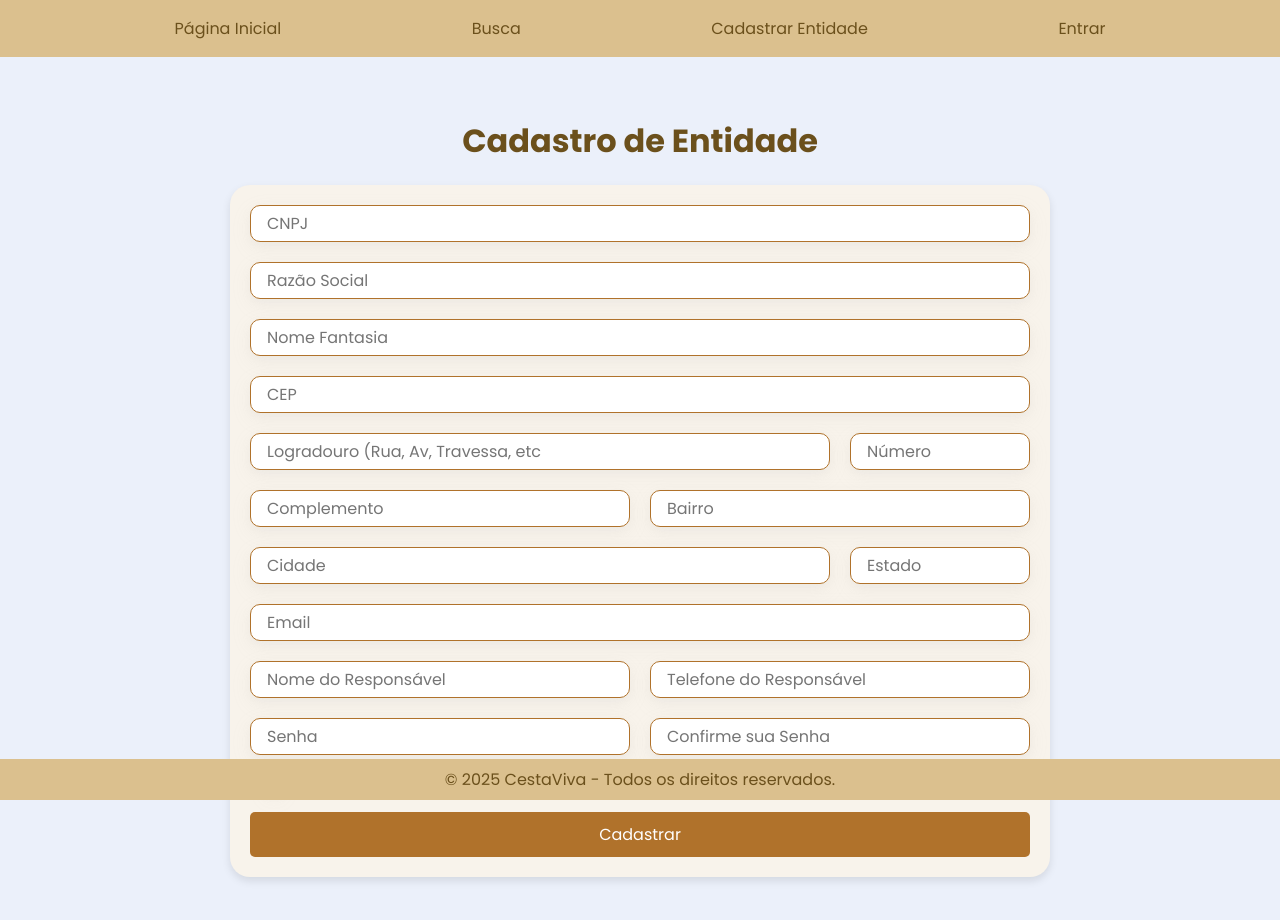
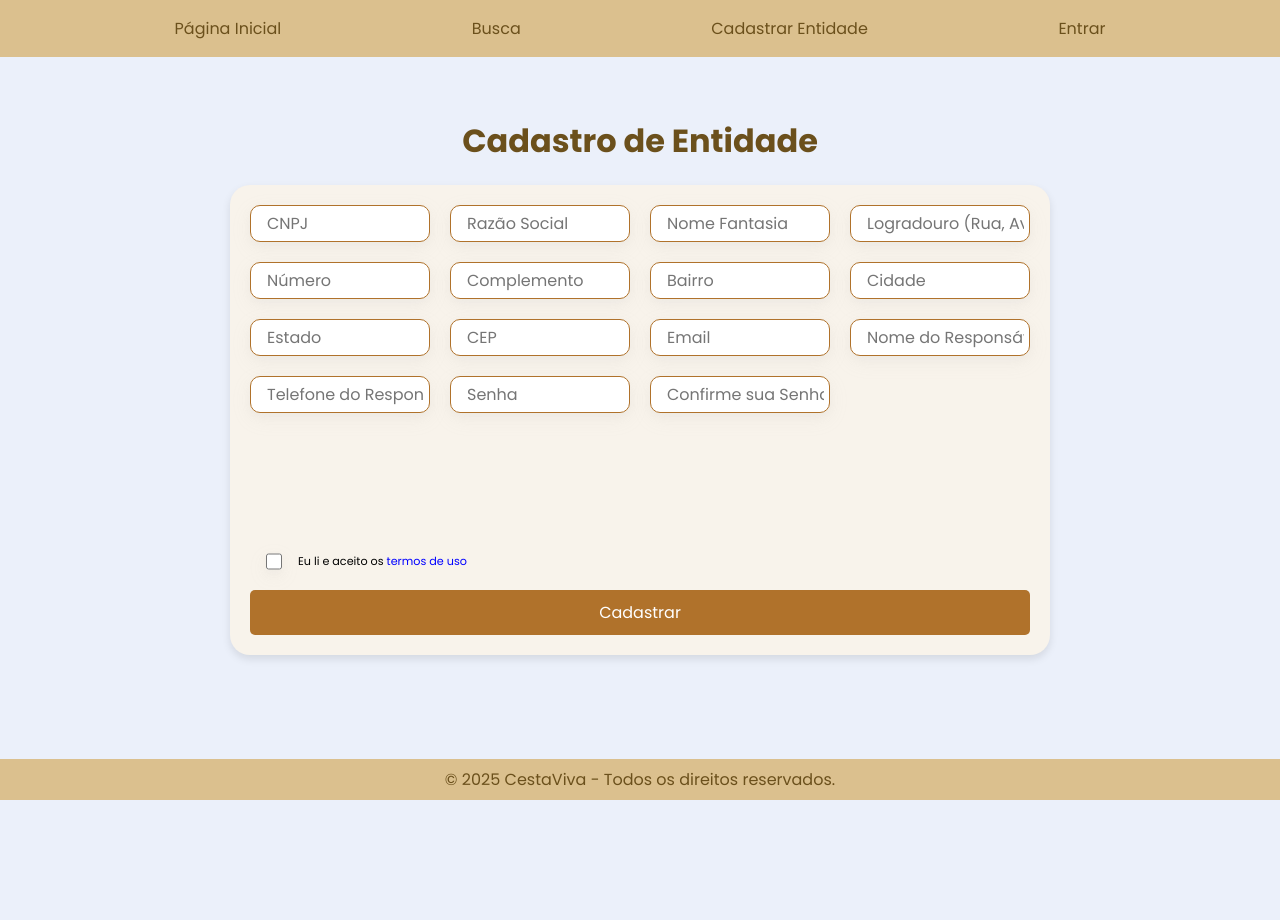
Before and after one commit to Amicuchi/CestaViva, a React (Vite) app: page /cadastro-entidade in a window 1280 px wide. Shown: the top 920 px of the page. After the commit the page ends 800 px from the top, so only its background shows below. Built offline with nearby package versions, Linux system fonts and the light colour scheme; no server answers.

Commit message:
chore(CadastroEntidades): Atualização dos nomes dos campos no CSS para o padrão do HTML

```diff
--- a/src/pages/CadastroEntidade/CadastroEntidade.css
+++ b/src/pages/CadastroEntidade/CadastroEntidade.css
@@ -22,35 +22,35 @@
         "button button button button";
 }
 
-input[name="CNPJ"] { grid-area: cnpj; }
+input[name="cnpj"] { grid-area: cnpj; }
 
-input[name="RazaoSocial"] { grid-area: razaoSocial; }
+input[name="razaoSocial"] { grid-area: razaoSocial; }
 
-input[name="NomeFantasia"] { grid-area: nomeFantasia; }
+input[name="nomeFantasia"] { grid-area: nomeFantasia; }
 
-input[name="EnderecoRua"] { grid-area: enderecoRua; }
+input[name="enderecoCep"] { grid-area: enderecoCep; }
 
-input[name="EnderecoNum"] { grid-area: enderecoNum; }
+input[name="enderecoRua"] { grid-area: enderecoRua; }
 
-input[name="EnderecoComp"] { grid-area: enderecoComp; }
+input[name="enderecoNum"] { grid-area: enderecoNum; }
 
-input[name="EnderecoBairro"] { grid-area: enderecoBairro; }
+input[name="enderecoComp"] { grid-area: enderecoComp; }
 
-input[name="EnderecoCidade"] { grid-area: enderecoCidade; }
+input[name="enderecoBairro"] { grid-area: enderecoBairro; }
 
-input[name="EnderecoEstado"] { grid-area: enderecoEstado; }
+input[name="enderecoCidade"] { grid-area: enderecoCidade; }
 
-input[name="EnderecoCep"] { grid-area: enderecoCep; }
+input[name="enderecoEstado"] { grid-area: enderecoEstado; }
 
-input[name="Responsavel"] { grid-area: responsavel; }
+input[name="nomeResponsavel"] { grid-area: responsavel; }
 
-input[name="Telefone"] { grid-area: telefone; }
+input[name="telefoneResponsavel"] { grid-area: telefone; }
 
-input[name="Email"] { grid-area: email; }
+input[name="email"] { grid-area: email; }
 
-input[name="Senha"] { grid-area: senha; }
+input[name="senha"] { grid-area: senha; }
 
-input[name="ConfirmeSenha"] { grid-area: confirmeSenha; }
+input[name="senha2"] { grid-area: confirmeSenha; }
 
 div[name="termo"] { grid-area: termo; }
 
```
